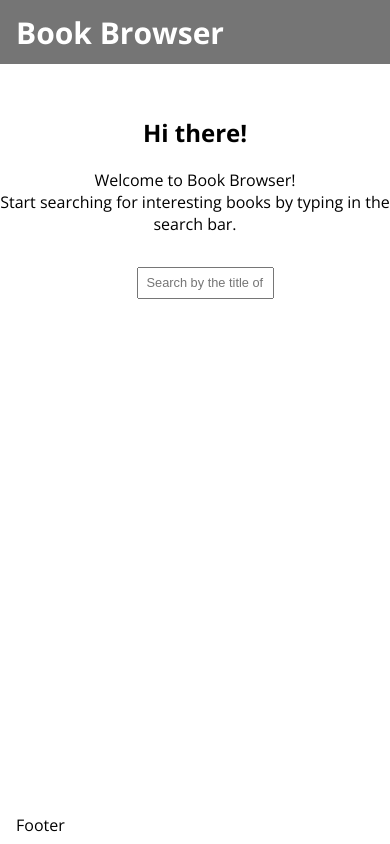
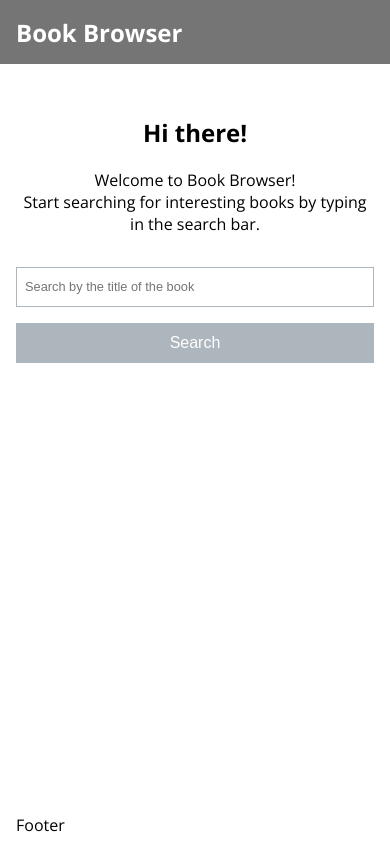
Before and after one commit to jamiamikko/book-browser, a Vue app: page / in a window 390 px wide. Built offline with nearby package versions, Linux system fonts and the light colour scheme.

Commit message:
fix/layout-fixes (#9)
* Remove log

* Click outside working

* SearchBar style fixes

* Loading indicator

* Modal mobile fixes

```diff
--- a/src/assets/scss/_mixins.scss
+++ b/src/assets/scss/_mixins.scss
@@ -0,0 +1,11 @@
+@mixin media-max($width) {
+  @media screen and (max-width: $width) {
+    @content;
+  }
+}
+
+@mixin media-min($width) {
+  @media screen and (min-width: $width) {
+    @content;
+  }
+}
--- a/src/assets/scss/_variables.scss
+++ b/src/assets/scss/_variables.scss
@@ -1,6 +1,7 @@
 $white: #fff;
 $black: #000;
 $blue: #2c4cff;
+$blue-dark: #1b30a8;
 
 $gray-1: #fafafa;
 $gray-2: #f1f1f1;
@@ -9,3 +10,6 @@ $gray-4: #adb5bd;
 $gray-5: #909090;
 $gray-6: #757575;
 $gray-7: #505050;
+
+$mobile-bp: 37.5em;
+$tablet-bp: 48em;
--- a/src/components/Book/Book.vue
+++ b/src/components/Book/Book.vue
@@ -3,7 +3,7 @@
     <div class="book__cover-wrapper" @click="openModal">
       <img class="book__cover" v-bind:src="this.covers.thumbnail" />
     </div>
-    <div class="book__info-wrapper">
+    <div class="book__info-wrapper" tabindex="0">
       <p class="book__title">{{ this.title }}</p>
       <p class="book__authors">
         <span v-if="authors">
@@ -35,6 +35,7 @@ export default {
     authors: Array,
     covers: Object,
     year: Number,
+    focusable: Boolean,
   },
   computed: {
     authorsToString() {
@@ -57,6 +58,7 @@ export default {
 </script>
 <style lang="scss" scoped>
 @import '../../assets/scss/_variables.scss';
+@import '../../assets/scss/_mixins.scss';
 
 .book {
   display: flex;
@@ -64,7 +66,11 @@ export default {
   box-shadow: 0 0.25rem 0.75rem $gray-4;
   margin: 0 auto 1rem auto;
   padding: 2rem 1rem;
-  width: 50%;
+  width: 90%;
+
+  @include media-min($tablet-bp) {
+    width: 50%;
+  }
 
   &:last-of-type {
     margin-bottom: 0;
--- a/src/components/BookList/BookList.vue
+++ b/src/components/BookList/BookList.vue
@@ -9,15 +9,16 @@
     </div>
     <SearchBar />
     <div class="book-list__wrapper">
-      <p v-if="this.loading">Loading...</p>
+      <LoadingIndicator v-if="this.loading" />
       <div v-if="books.length && !this.loading">
         <Book
-          v-for="book in books"
+          v-for="(book, index) in books"
           v-bind:key="book.key"
           v-bind:title="book.title"
           v-bind:authors="book.authors"
           v-bind:covers="book.covers"
           v-bind:year="book.year"
+          v-bind:focusable="index === 0"
         />
       </div>
     </div>
@@ -26,6 +27,7 @@
 
 <script>
 import SearchBar from '../SearchBar/SearchBar';
+import LoadingIndicator from '../LoadingIndicator/LoadingIndicator';
 import Book from '../Book/Book';
 
 import store from '../../store/store';
@@ -38,6 +40,7 @@ export default {
   },
   components: {
     SearchBar,
+    LoadingIndicator,
     Book,
   },
   computed: {
@@ -64,6 +67,7 @@ export default {
 
   &__introduction {
     text-align: center;
+    padding: 0 1rem;
     margin-bottom: 2rem;
   }
 }
--- a/src/components/Header/Header.vue
+++ b/src/components/Header/Header.vue
@@ -13,17 +13,22 @@ export default {
 </script>
 <style scoped lang="scss">
 @import '../../assets/scss/_variables.scss';
+@import '../../assets/scss/_mixins.scss';
 
 .header {
   display: flex;
   align-items: center;
   background-color: $gray-6;
-  height: 3rem;
+  height: 4rem;
   padding: 0.5rem 1rem;
 
   &__title {
-    font-size: 1.875rem;
+    font-size: 1.5rem;
     color: $white;
+
+    @include media-min($mobile-bp) {
+      font-size: 1.875rem;
+    }
   }
 
   &__title-wrapper {
--- /dev/null
+++ b/src/components/LoadingIndicator/LoadingIndicator.vue
@@ -0,0 +1,47 @@
+<template>
+  <div class="loading-indicator">
+    <div class="loading-indicator__wheel"></div>
+    <div class="loading-indicator__text-wrapper">
+      <span class="loading-indicator__text">Please wait..</span>
+    </div>
+  </div>
+</template>
+<script>
+export default {};
+</script>
+<style lang="scss" scoped>
+@import '../../assets/scss/_variables.scss';
+
+.loading-indicator {
+  display: flex;
+  flex-direction: column;
+  align-items: center;
+  justify-content: center;
+  margin-bottom: 2rem;
+
+  &__wheel {
+    animation: spin 1s infinite linear;
+    border: 2px solid rgba(44, 76, 255, 0.5);
+    border-left: 4px solid $blue;
+    border-radius: 50%;
+    height: 3rem;
+    width: 3rem;
+    margin-bottom: 0.6rem;
+  }
+
+  &__text {
+    color: $blue;
+    font-size: 0.8rem;
+  }
+
+  @keyframes spin {
+    0% {
+      transform: rotate(0deg);
+    }
+
+    100% {
+      transform: rotate(360deg);
+    }
+  }
+}
+</style>
--- a/src/components/Modal/Modal.vue
+++ b/src/components/Modal/Modal.vue
@@ -1,8 +1,8 @@
 <template>
   <transition name="modal">
     <div class="modal__mask">
-      <div class="modal__wrapper">
-        <div class="modal__container">
+      <div class="modal__wrapper" @click="closeModal">
+        <div class="modal__container" @click.stop>
           <div class="modal__image-wrapper">
             <img v-bind:src="this.data.covers.large" />
           </div>
@@ -16,13 +16,18 @@
   </transition>
 </template>
 <script>
+import store from '../../store/store';
+
 export default {
   name: 'Modal',
+  store,
   props: {
     data: Object,
   },
-  mounted() {
-    console.log(this.data);
+  methods: {
+    closeModal() {
+      this.$store.dispatch('CLOSE_MODAL');
+    },
   },
 };
 </script>
@@ -50,10 +55,10 @@ export default {
 
   &__container {
     background-color: $white;
-    margin: 0 auto;
-    padding: 2rem 1rem;
+    margin: 0 1rem;
+    padding: 2rem;
     transition: all 0.3s ease;
-    min-width: 30rem;
+    max-width: 20rem;
     box-shadow: 0 0.25rem 0.75rem $gray-4;
   }
 
--- a/src/components/SearchBar/SearchBar.vue
+++ b/src/components/SearchBar/SearchBar.vue
@@ -12,6 +12,14 @@
         v-model="filter"
         @change="searchByFilter"
       />
+      <button
+        class="search-bar__button"
+        v-bind:class="{ 'search-bar__button--disabled': !filter.length }"
+        v-bind:disabled="!filter.length"
+        @click="searchByFilter"
+      >
+        Search
+      </button>
     </div>
   </div>
 </template>
@@ -58,10 +66,11 @@ export default {
 </script>
 <style scoped lang="scss">
 @import '../../assets/scss/_variables.scss';
+@import '../../assets/scss/_mixins.scss';
 
 .search-bar {
   &__wrapper {
-    padding-bottom: 0.5rem;
+    padding: 0 1rem 0.5rem 1rem;
 
     &--results-found {
       box-shadow: 0 0.75rem 0.75rem rgba(182, 182, 182, 0.1);
@@ -69,16 +78,57 @@ export default {
   }
 
   &__container {
-    width: 30%;
+    display: flex;
     margin: 0 auto 2rem auto;
+    width: 100%;
+    flex-direction: column;
+
+    @include media-min($mobile-bp) {
+      flex-direction: row;
+      width: 50%;
+    }
+
+    @include media-min($tablet-bp) {
+      width: 30%;
+    }
   }
 
   &__input {
-    height: 1.75rem;
+    height: 2.5rem;
     width: 100%;
     padding: 0 0.5rem;
     font-size: 0.8rem;
     color: $black;
+    margin-bottom: 1rem;
+    border: 1px solid $gray-4;
+
+    @include media-min($mobile-bp) {
+      height: 2rem;
+      margin-right: 1rem;
+      margin-bottom: 0;
+    }
+  }
+
+  &__button {
+    background-color: $blue;
+    color: $white;
+    height: 2.5rem;
+    font-size: 1rem;
+    border: 1px solid $gray-4;
+
+    @include media-min($mobile-bp) {
+      height: 2rem;
+    }
+
+    &:hover,
+    &:focus {
+      background-color: $white;
+      color: $blue;
+    }
+
+    &--disabled {
+      background-color: $gray-4;
+    }
   }
 }
 </style>
--- a/src/style.scss
+++ b/src/style.scss
@@ -6,8 +6,17 @@ body {
   -webkit-font-smoothing: antialiased;
   -moz-osx-font-smoothing: grayscale;
   font-size: 16px;
+
+  * {
+    box-sizing: border-box;
+  }
 }
 
 p {
   margin: 0;
 }
+
+img {
+  max-width: 100%;
+  height: auto;
+}
```
